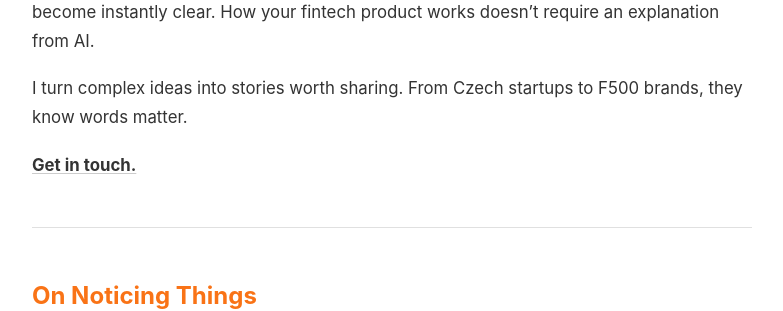
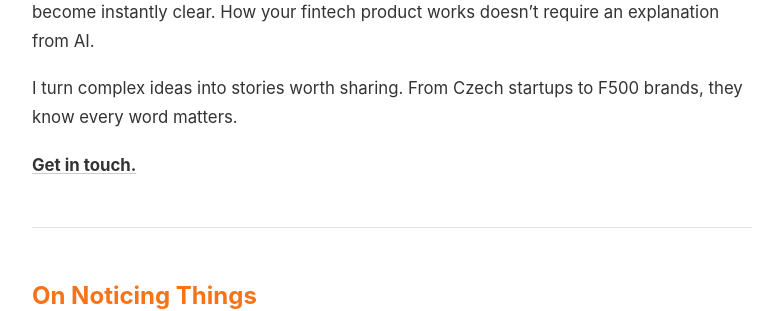
Before and after one commit to westleyovercash/westleyovercash.github.io, a Jekyll site: the page built from index.md, in a window 1280 px wide and 900 px high, scrolled down 310 px. Shown: the part 182-493 px from the top of the window, without its empty margins (248-1031 px from the left). Built offline with Jekyll 4.4.1, drawn with Linux system fonts in a browser that asks for light colours.

Commit message:
Update index.md

```diff
--- a/index.md
+++ b/index.md
@@ -14,7 +14,7 @@ title: Home
 
 Your pitch deck stops sounding like every other pitch deck. Your medical app's benefits become instantly clear. How your fintech product works doesn't require an explanation from AI.
 
-I turn complex ideas into stories worth sharing. From Czech startups to F500 brands, they know words matter.
+I turn complex ideas into stories worth sharing. From Czech startups to F500 brands, they know every word matters.
 
 **<a href="/contact">Get in touch.</a>**
 
```
